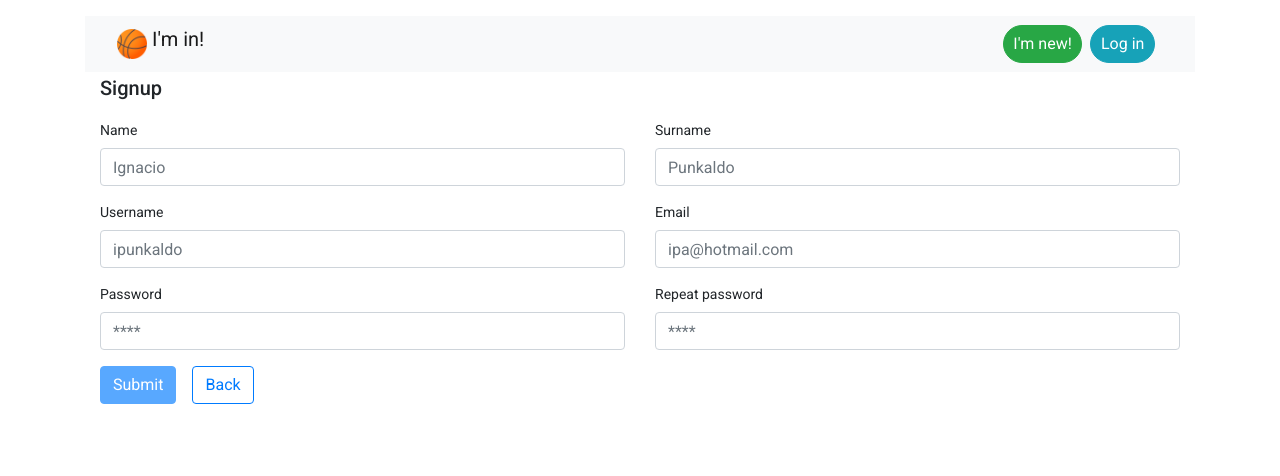
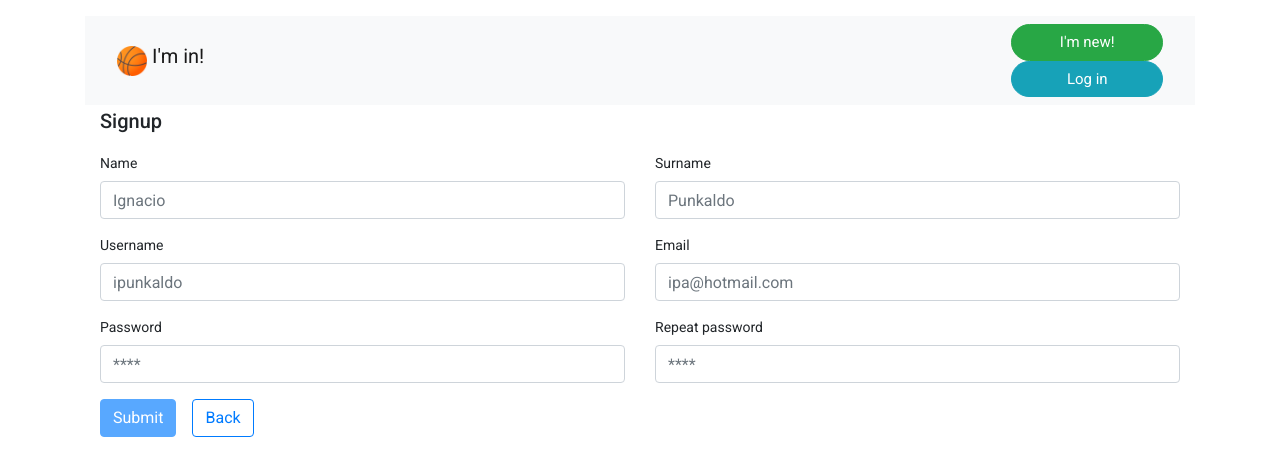
Before and after one commit to ipancaldo/imin, an Angular app: page /signup in a window 1280 px wide. Shown: the top 476 px of the page. Built offline with nearby package versions, Linux system fonts and the light colour scheme.

Commit message:
Buttonsand message in navbar aligned correctly

```diff
--- a/src/app/app.component.css
+++ b/src/app/app.component.css
@@ -12,14 +12,13 @@
     font-size: 15px;
   }
 
-  /* #imNewButton{
-    display: flexbox;
+  .btn {
+    font-size: 15px;
+    width:100%;
+    size: 80%;
   }
 
-  #logInButton{
-    display: flexbox;
+ .verticallyAlign{
+  margin: auto;
+  width: 50%;
   }
-
-  #logOutButton{
-    display;
-  } */
```
